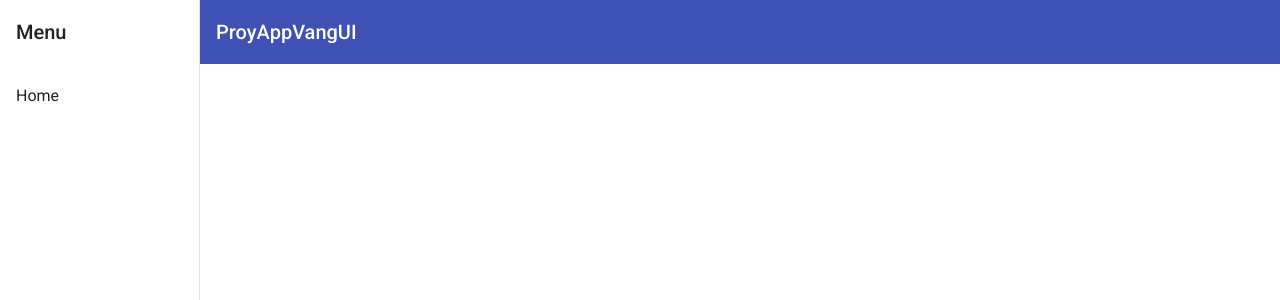
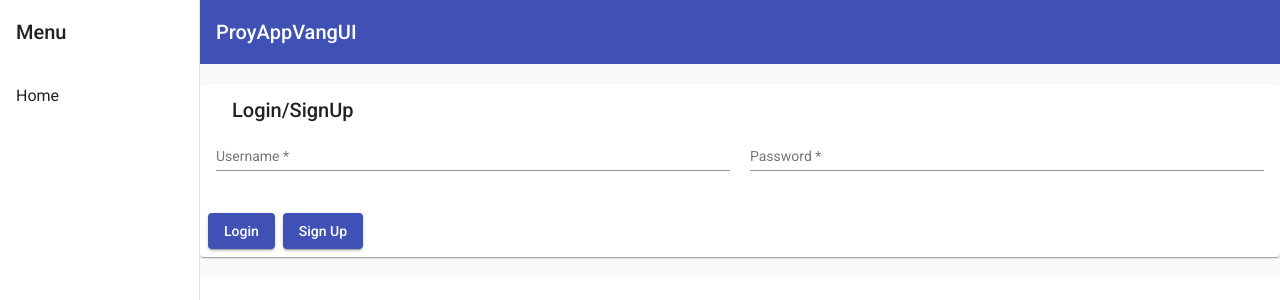
Before and after one commit to pablolopezq/ProyAppVangUI, an Angular app: page /login in a window 1280 px wide. Before the commit this address led to /. Shown: the top 300 px of the page. Built offline with nearby package versions, Linux system fonts and the light colour scheme.

Commit message:
Added login page

```diff
--- /dev/null
+++ b/src/app/core/login/login.service.ts
@@ -0,0 +1,30 @@
+import { Injectable } from '@angular/core';
+
+@Injectable({
+  providedIn: 'root'
+})
+export class LoginService {
+
+  constructor() { }
+
+  users : {username : string, password : string}[] = [
+    {username: 'admin', password: "admin"},
+  ]
+
+  login(username: string, password: string) : boolean {
+    let user = this.users.find(x => x.username === username);
+    if (user != undefined) {
+      return user.password === password;
+    }
+    return false;
+  }
+
+  signup(username: string, password: string) : boolean {
+    let user = this.users.find(x => x.username === username);
+    if (user != undefined) {
+      return false;
+    }
+    this.users.push({username: username, password: password})
+    return true;
+  }
+}
--- a/src/app/dash/dash.component.ts
+++ b/src/app/dash/dash.component.ts
@@ -39,9 +39,9 @@ export class DashComponent implements OnInit{
   input = ''
   ingredients = []
 
-  constructor(public dialog: MatDialog) {
-    this.service = new ListsService();
-    this.recipeService = new RecipeadapterService();
+  constructor(public dialog: MatDialog, _listService: ListsService, _recipeService: RecipeadapterService) {
+    this.service = _listService;
+    this.recipeService = _recipeService;
   }
 
   ngOnInit(){
--- /dev/null
+++ b/src/app/login/login.component.css
@@ -0,0 +1,27 @@
+.full-width {
+  width: 100%;
+}
+
+.shipping-card {
+  min-width: 120px;
+  margin: 20px auto;
+}
+
+.mat-radio-button {
+  display: block;
+  margin: 5px 0;
+}
+
+.row {
+  display: flex;
+  flex-direction: row;
+}
+
+.col {
+  flex: 1;
+  margin-right: 20px;
+}
+
+.col:last-child {
+  margin-right: 0;
+}
--- /dev/null
+++ b/src/app/login/login.component.html
@@ -0,0 +1,31 @@
+<form [formGroup]="addressForm" novalidate (ngSubmit)="onSubmit()">
+  <mat-card class="shipping-card">
+    <mat-card-header>
+      <mat-card-title>Login/SignUp</mat-card-title>
+    </mat-card-header>
+    <mat-card-content>
+      <div class="row">
+        <div class="col">
+          <mat-form-field class="full-width">
+            <input matInput placeholder="Username" formControlName="username">
+            <mat-error *ngIf="addressForm.controls['username'].hasError('required')">
+              Username is <strong>required</strong>
+            </mat-error>
+          </mat-form-field>
+        </div>
+        <div class="col">
+          <mat-form-field class="full-width">
+            <input matInput placeholder="Password" formControlName="password" type="password">
+            <mat-error *ngIf="addressForm.controls['password'].hasError('required')">
+              Password is <strong>required</strong>
+            </mat-error>
+          </mat-form-field>
+        </div>
+      </div>
+    </mat-card-content>
+    <mat-card-actions>
+      <button mat-raised-button color="primary" type="submit">Login</button>
+      <button mat-raised-button color="primary" type="button" (click)="signUp()">Sign Up</button>
+    </mat-card-actions>
+  </mat-card>
+</form>
--- /dev/null
+++ b/src/app/login/login.component.ts
@@ -0,0 +1,43 @@
+import { Route } from '@angular/compiler/src/core';
+import { Component } from '@angular/core';
+import { FormBuilder, Validators } from '@angular/forms';
+import { Router } from '@angular/router';
+import { LoginService } from '../core/login/login.service';
+
+@Component({
+  selector: 'app-login',
+  templateUrl: './login.component.html',
+  styleUrls: ['./login.component.css']
+})
+export class LoginComponent {
+  addressForm = this.fb.group({
+    username: [null, Validators.required],
+    password: [null, Validators.required]
+  });
+
+  service : LoginService;
+  router : Router;
+
+  constructor(private fb: FormBuilder, _router: Router, _service: LoginService) {
+    this.service = _service
+    this.router = _router;
+  }
+
+  onSubmit() {
+    if (this.service.login(this.addressForm.value.username, this.addressForm.value.password)){
+      this.router.navigate(['/home'])
+    }
+    else {
+      alert("Username or Password incorrect");
+    }
+  }
+
+  signUp() {
+    if (this.service.signup(this.addressForm.value.username, this.addressForm.value.password)){
+      this.router.navigate(['/home'])
+    }
+    else {
+      alert("Username already exists");
+    }
+  }
+}
```
Also changed, not shown: src/app/app-routing.module.ts (+6 -1 lines), src/app/app.module.ts (+10 -3 lines), 2 other files (tests, documents, lock files or other folders).
